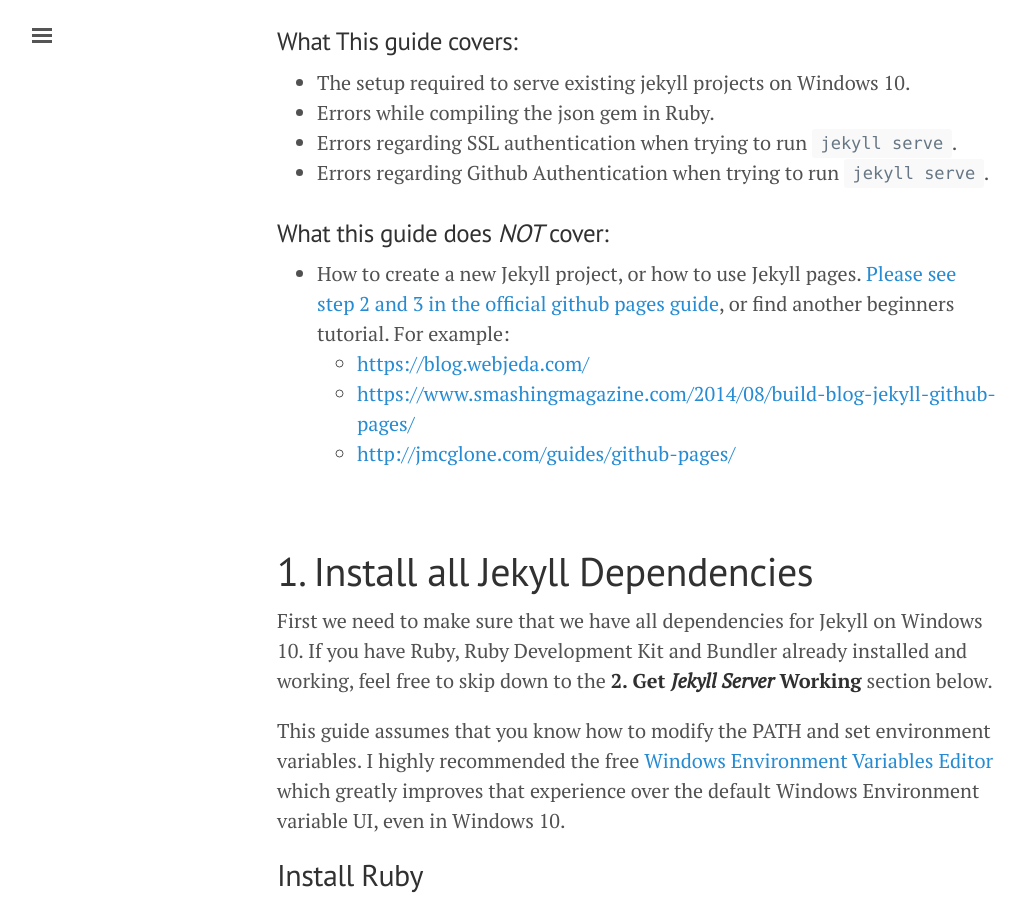
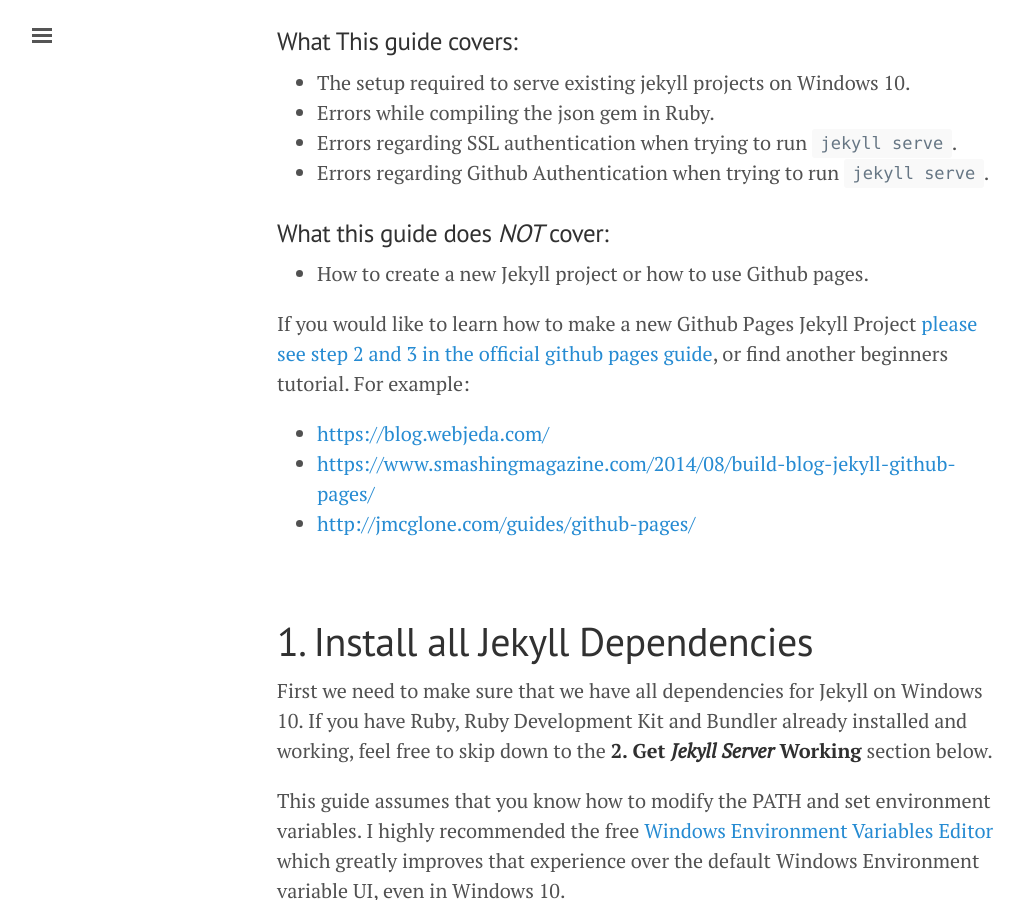
Before and after one commit to JohannesMP/com.johannesmp.blog, a Jekyll site: the page built from _posts/2017-02-14-fixing-jekyll-serve-on-windows.md, in a window 1280 px wide and 900 px high, scrolled down 586 px. Shown: the whole window, without its empty margins (3-1027 px from the left). Built offline with Jekyll 4.4.1, drawn with Linux system fonts in a browser that asks for light colours; nearby versions of some CDN libraries; comment, search, counter and statistics services are not loaded; grey boxes are pictures that could not be loaded.

Commit message:
Updated 2017-02-14-fixing-jekyll-serve-on-windows.md

```diff
--- a/_posts/2017-02-14-fixing-jekyll-serve-on-windows.md
+++ b/_posts/2017-02-14-fixing-jekyll-serve-on-windows.md
@@ -23,7 +23,9 @@
 - Errors regarding Github Authentication when trying to run `jekyll serve`.
 
 ### What this guide does *NOT* cover:
-- How to create a new Jekyll project, or how to use Jekyll pages. [Please see step 2 and 3 in the official github pages guide](https://help.github.com/articles/setting-up-your-github-pages-site-locally-with-jekyll/#step-1-create-a-local-repository-for-your-jekyll-site), or find another beginners tutorial. For example:
+- How to create a new Jekyll project or how to use Github pages.
+
+If you would like to learn how to make a new Github Pages Jekyll Project [please see step 2 and 3 in the official github pages guide](https://help.github.com/articles/setting-up-your-github-pages-site-locally-with-jekyll/#step-1-create-a-local-repository-for-your-jekyll-site), or find another beginners tutorial. For example:
   - [https://blog.webjeda.com/](https://blog.webjeda.com/)
   - [https://www.smashingmagazine.com/2014/08/build-blog-jekyll-github-pages/](https://www.smashingmagazine.com/2014/08/build-blog-jekyll-github-pages/)
   - [http://jmcglone.com/guides/github-pages/](http://jmcglone.com/guides/github-pages/)
```
